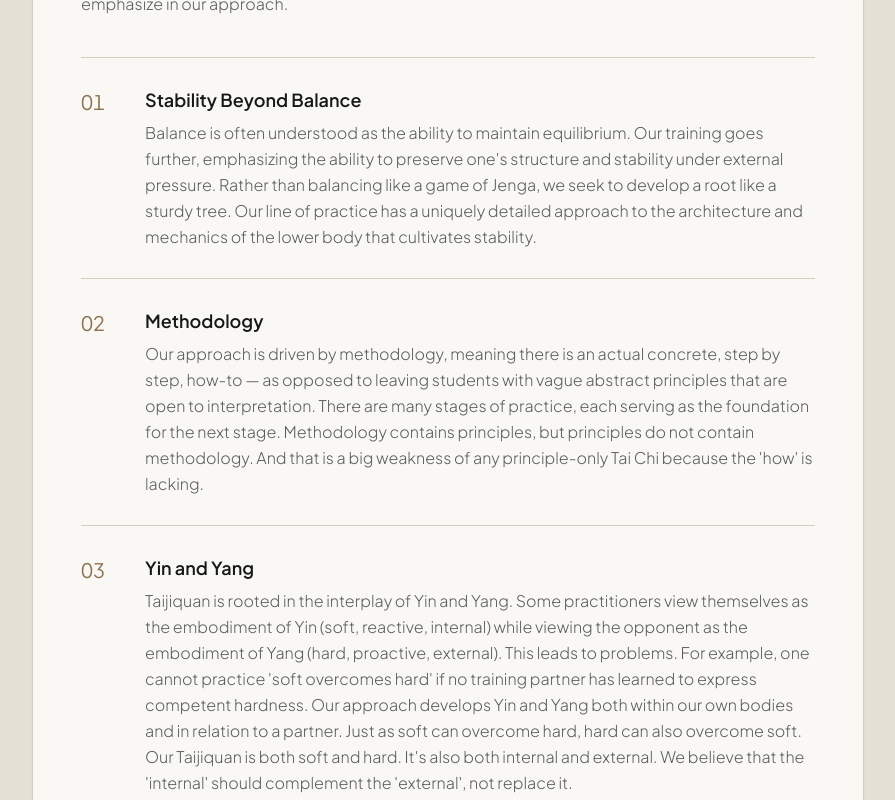
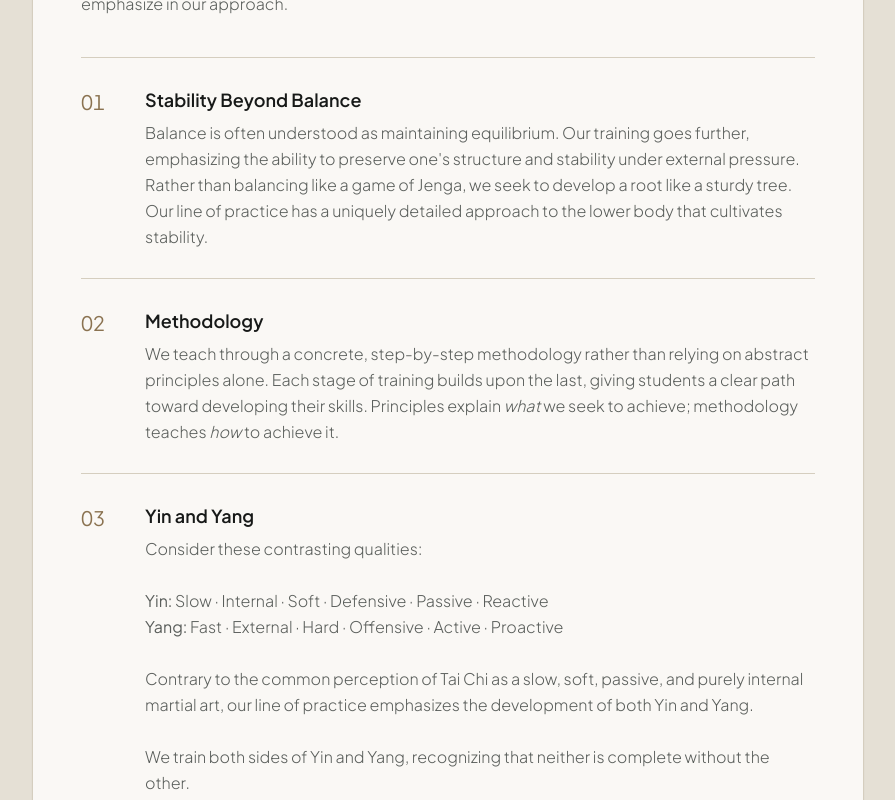
Before and after one commit to RobinfWu/taiji-meetup, a Next.js app: page / in a window 1280 px wide. Shown: the part 1760-2560 px from the top of the page, without its empty margins (192-1087 px from the left). Built offline with nearby package versions, Linux system fonts and the light colour scheme.

Commit message:
update descriptions on home page.

```diff
--- a/app/about/page.tsx
+++ b/app/about/page.tsx
@@ -76,7 +76,7 @@ export default function AboutPage() {
                   {lineageInfo.teacherName} (Mo Ling Taiji)
                 </h3>
                 <p className="text-xs text-[#303331] leading-relaxed">
-                  Robin Wu trained directly under <strong>{lineageInfo.teacherName}</strong> as an indoor student/disciple. Marin Spivack is a senior disciple of Master Chen Yu, the only son of Chen Zhaokui.
+                  Robin Wu trained directly under <strong>{lineageInfo.teacherName}</strong> as an indoor student/disciple. Marin Spivack is a senior disciple of Chen Yu, the only son of Chen Zhaokui.
                 </p>
                 <a
                   href={lineageInfo.teacherWebsite}
--- a/app/data/taijiData.ts
+++ b/app/data/taijiData.tsx
@@ -15,6 +15,8 @@ export interface LineageGeneration {
   era: string;
   figures: string[];
   description: string;
+  linkUrl?: string;
+  linkLabel?: string;
 }
 
 export interface FAQItem {
@@ -194,17 +196,47 @@ export const TAIJI_DATA = {
     {
       number: "01",
       title: "Stability Beyond Balance",
-      description: "Balance is often understood as the ability to maintain equilibrium. Our training goes further, emphasizing the ability to preserve one's structure and stability under external pressure. Rather than balancing like a game of Jenga, we seek to develop a root like a sturdy tree. Our line of practice has a uniquely detailed approach to the architecture and mechanics of the lower body that cultivates stability.",
+      description: "Balance is often understood as maintaining equilibrium. Our training goes further, emphasizing the ability to preserve one's structure and stability under external pressure. Rather than balancing like a game of Jenga, we seek to develop a root like a sturdy tree. Our line of practice has a uniquely detailed approach to the lower body that cultivates stability.",
     },
     {
       number: "02",
       title: "Methodology",
-      description: "Our approach is driven by methodology, meaning there is an actual concrete, step by step, how-to — as opposed to leaving students with vague abstract principles that are open to interpretation. There are many stages of practice, each serving as the foundation for the next stage. Methodology contains principles, but principles do not contain methodology. And that is a big weakness of any principle-only Tai Chi because the 'how' is lacking.",
+      description: (
+        <>
+          We teach through a concrete, step-by-step methodology rather than
+          relying on abstract principles alone. Each stage of training builds
+          upon the last, giving students a clear path toward developing their
+          skills. Principles explain <em>what</em> we seek to achieve;
+          methodology teaches <em>how</em> to achieve it.
+        </>
+        ),
     },
     {
       number: "03",
       title: "Yin and Yang",
-      description: "Taijiquan is rooted in the interplay of Yin and Yang. Some practitioners view themselves as the embodiment of Yin (soft, reactive, internal) while viewing the opponent as the embodiment of Yang (hard, proactive, external). This leads to problems. For example, one cannot practice 'soft overcomes hard' if no training partner has learned to express competent hardness. Our approach develops Yin and Yang both within our own bodies and in relation to a partner. Just as soft can overcome hard, hard can also overcome soft. Our Taijiquan is both soft and hard. It's also both internal and external. We believe that the 'internal' should complement the 'external', not replace it.",
+      description: (
+        <>
+          Consider these contrasting qualities:
+          <br />
+          <br />
+          <strong>Yin:</strong> Slow · Internal · Soft · Defensive · Passive · Reactive
+          <br />
+          <strong>Yang:</strong> Fast · External · Hard · Offensive · Active · Proactive
+          <br />
+          <br />
+          Contrary to the common perception of Tai Chi as a slow, soft,
+          passive, and purely internal martial art, our line of practice
+          emphasizes the development of both Yin and Yang.
+          <br />
+          <br />
+          We train both sides of Yin and Yang, recognizing that neither is complete without the other.
+          <br />
+          <br />
+          <strong>
+            After all, Taiji (Tai Chi) itself is defined by the interplay of Yin and Yang.
+          </strong>
+        </>
+      ),
     },
   ] as SpecialPracticeItem[],
 
@@ -247,13 +279,17 @@ export const TAIJI_DATA = {
       generation: "19th Generation",
       era: "1962–Present",
       figures: ["Chen Yu"],
-      description: "He was the only son of Chen Zhaokui. Began training under his father at age 7."
+      description: "He was the only son of Chen Zhaokui. Began training under his father at age 7.",
+      linkUrl: "https://taijigongfu.com/chenyu-%e9%99%88%e7%91%9c/",
+      linkLabel: "Learn more about Chen Yu",
     },
     {
       generation: "20th Generation",
       era: "1971–Present",
       figures: ["Marin Spivack"],
-      description: "Marin learned Chen Family Taijiquan from Chen Jinhong (Gene Chen) and Feng Zhiqiang before becoming a senior disciple of Chen Yu."
+      description: "Marin learned Chen Family Taijiquan from Chen Jinhong (Gene Chen) and Feng Zhiqiang before becoming a senior disciple of Chen Yu.",
+      linkUrl: "https://molingtaiji.com/marinspivack/",
+      linkLabel: "Learn more about Marin Spivack",
     },
     {
       generation: "Current Local Teaching",
```
